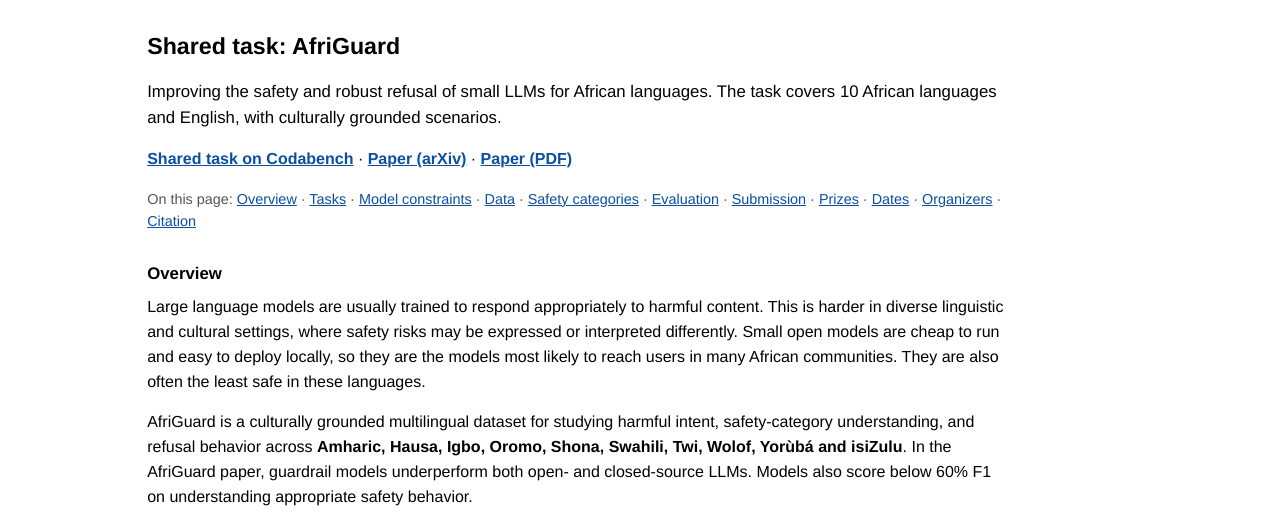
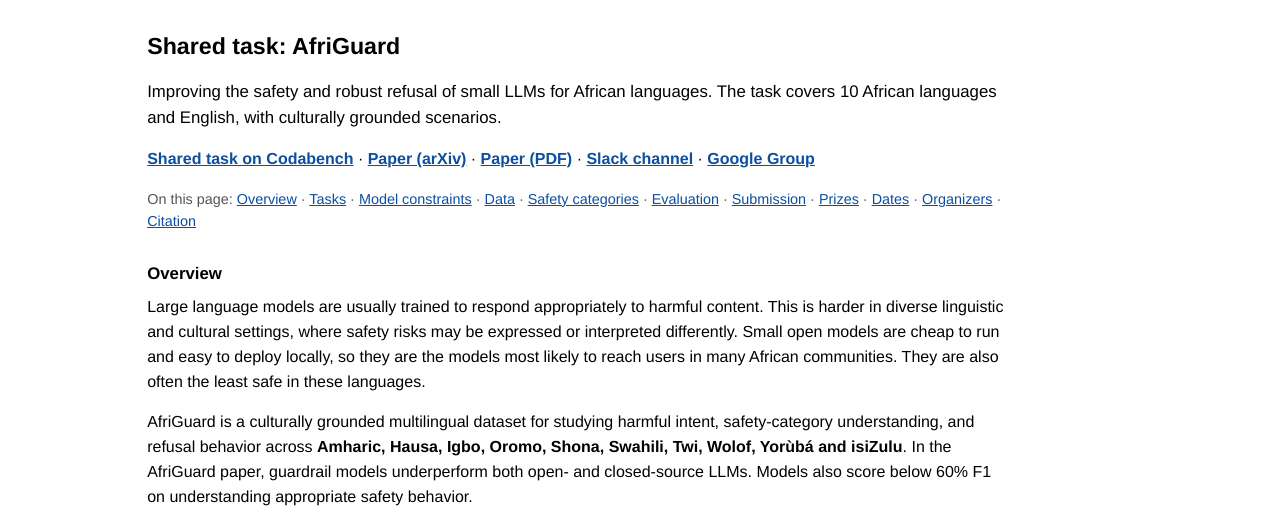
Before and after one commit to AfricaNLP/2027, a plain HTML site: page shared-task.html in a window 1280 px wide. Shown: the part 244-767 px from the top of the page. Drawn offline with Linux system fonts and the light colour scheme.

Commit message:
adding contacts and slack channel for the shared task

```diff
--- a/shared-task.html
+++ b/shared-task.html
@@ -58,7 +58,7 @@ One day, hybrid<br>
 
 <p class="st-sub">Improving the safety and robust refusal of small LLMs for African languages. The task covers 10 African languages and English, with culturally grounded scenarios.</p>
 
-<p class="st-links"><a href="https://www.codabench.org/competitions/18627/">Shared task on Codabench</a> &middot; <a href="https://arxiv.org/abs/2610.26474">Paper (arXiv)</a> &middot; <a href="https://arxiv.org/pdf/2610.26474">Paper (PDF)</a></p>
+<p class="st-links"><a href="https://www.codabench.org/competitions/18627/">Shared task on Codabench</a> &middot; <a href="https://arxiv.org/abs/2610.26474">Paper (arXiv)</a> &middot; <a href="https://arxiv.org/pdf/2610.26474">Paper (PDF)</a> &middot; <a href="https://join.slack.com/share/enQtMTI2MjE0NTA2MzI0ODUtZDAwMDFmZjA4M2I2MDQ5ZTA4ZTU0ZmE0ODkwYjM5ZmM0ZjYwYWViMmQwMDU4MjY2NDNmNzlmZDMxZTRhYjhlNw">Slack channel</a> &middot; <a href="africanlp-2027@googlegroups.com">Google Group</a></p>
 
 <p class="toc">On this page: <a href="#overview">Overview</a> &middot; <a href="#tasks">Tasks</a> &middot; <a href="#rules">Model constraints</a> &middot; <a href="#data">Data</a> &middot; <a href="#categories">Safety categories</a> &middot; <a href="#evaluation">Evaluation</a> &middot; <a href="#submission">Submission</a> &middot; <a href="#prizes">Prizes</a> &middot; <a href="#st-dates">Dates</a> &middot; <a href="#st-organizers">Organizers</a> &middot; <a href="#citation">Citation</a></p>
 
@@ -222,6 +222,8 @@ score = f1_score(gold_labels, predictions, average="weighted")</code></pre>
 
 <p>Contact: <a href="mailto:tadesseit@gmail.com ">tadesseit@gmail.com </a></p>
 
+<p>Join the <a href="#slack-link">Slack channel</a> for questions and discussion, and the <a href="#google-group-link">Google Group</a> for announcements.</p>
+
 <h3 id="citation">Citation</h3>
 
 <pre><code>@misc{azime2026afriguardsafetyrobustrefusal,
```
